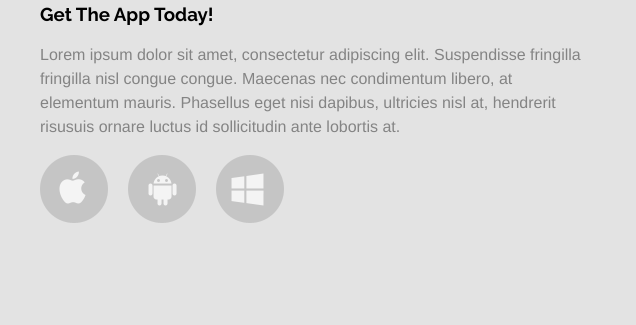
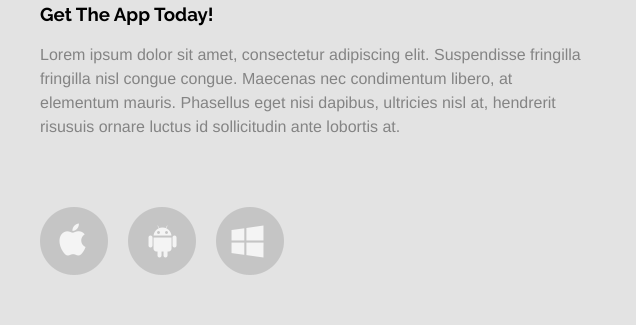
Before and after one commit to Mariam9/simple-website, a plain HTML site: page index.html in a window 1280 px wide. Shown: the part 1212-1537 px from the top of the page, 0-636 px from the left. Drawn offline with Linux system fonts and the light colour scheme.

Commit message:
platform

```diff
--- a/styles.css
+++ b/styles.css
@@ -168,6 +168,7 @@ iframe {
 	width: 68px;
 	height: 68px;
 	float: left;
+	margin-top: 52px;
 	margin-right: 20px;
 	background-position: 0 0;
 	background-repeat: no-repeat;
```
